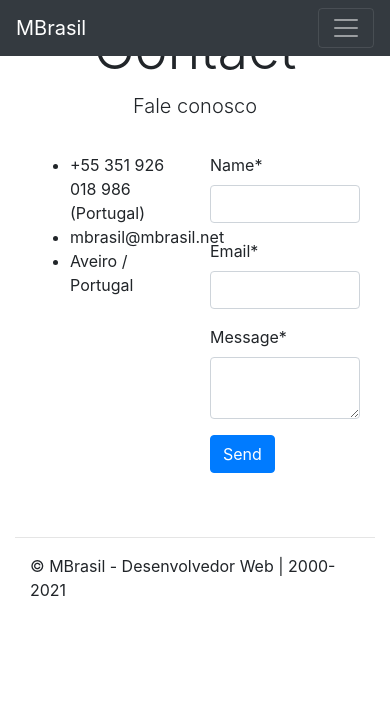
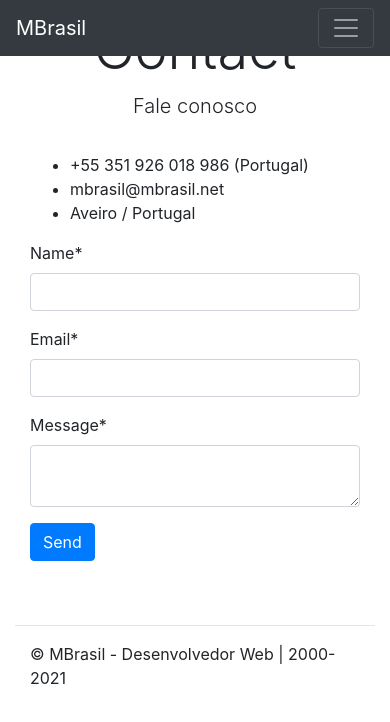
Before and after one commit to mbrasilce/mbrasil-site-nextjs, a Next.js app: page /contact in a window 390 px wide. Shown: the top 722 px of the page. Built offline with nearby package versions, Linux system fonts and the light colour scheme.

Commit message:
correçao colunas

```diff
--- a/pages/contact.js
+++ b/pages/contact.js
@@ -33,14 +33,14 @@ export default function Contact() {
             </div>
             <div className="container">
                 <div className="row">
-                    <div className="col-6">
+                    <div className="col-md-6">
                         <ul>
                             <li>+55 351 926 018 986 (Portugal)</li>
                             <li>mbrasil@mbrasil.net</li>
                             <li>Aveiro / Portugal</li>
                         </ul>
                     </div>
-                    <div className="col-6">
+                    <div className="col-md-6">
                         <form className="contact-form" onSubmit={sendEmail}>
                             <input type="hidden" name="contact_number" />
                             <div className="form-group">
```
